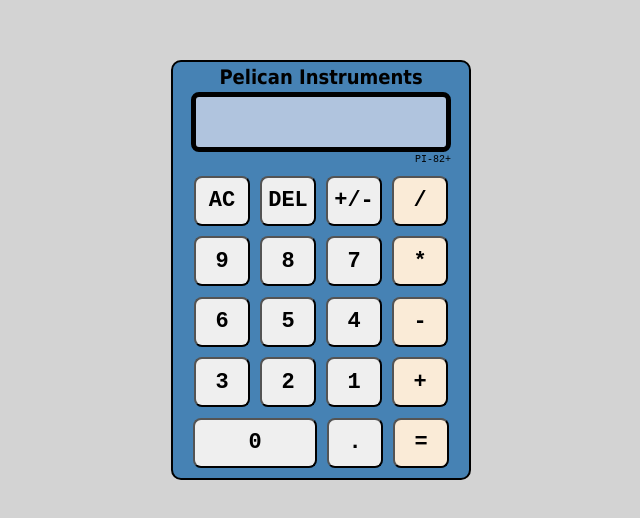
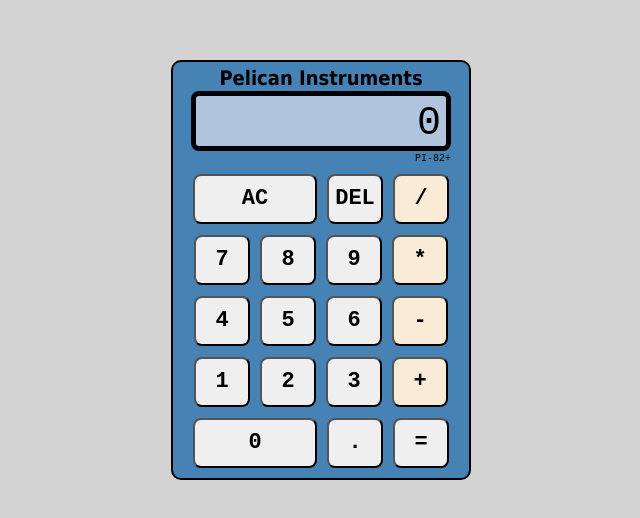
Before and after one commit to sschulte24110/calculator-project, a plain HTML site: page index.html in a window 1280 px wide. Shown: the part 130-648 px from the top of the page, without its empty margins (319-959 px from the left). Drawn offline with Linux system fonts and the light colour scheme.

Commit message:
Addition of basic Math operators to script.js.
Minor changes to css and html.

```diff
--- a/index.html
+++ b/index.html
@@ -8,30 +8,31 @@
 </head>
 <body>
     <!-- <h1 class="title">Calculator</h1> -->
-        <div id="container">
-            <p class="brand">Pelican Instruments</p>
-            <p class="display"></p>
-            <p class="model">PI-82+</p>
-            <div class="buttons">
-                <button class="clear">AC</button>
+        <div class="container">
+            <div class="display-container">
+                <p class="brand">Pelican Instruments</p>
+                <p class="display">0</p>
+                <p class="model">PI-82+</p>
+            </div>
+            <div class="button-container">
+                <button class="clear" data-action="clear">AC</button>
                 <button class="delete">DEL</button>
-                <button class="blank">+/-</button>
-                <button id="operator" class="divide">/</button>
+                <button id="operator" data-action="divide">/</button>
+                <button class="n7">7</button>
+                <button class="n8">8</button>
                 <button class="n9">9</button>
-                <button class="n8">8</button>
-                <button class="n7">7</button>
-                <button id="operator" class="multiply">*</button>
+                <button id="operator" data-action="multiply">*</button>
+                <button class="n4">4</button>
+                <button class="n5">5</button>
                 <button class="n6">6</button>
-                <button class="n5">5</button>
-                <button class="n4">4</button>
-                <button id="operator" class="minus">-</button>
+                <button id="operator" data-action="subtract">-</button>
+                <button class="n1">1</button>
+                <button class="n2">2</button>
                 <button class="n3">3</button>
-                <button class="n2">2</button>
-                <button class="n1">1</button>
-                <button id="operator" class="plus">+</button>
+                <button id="operator" data-action="add">+</button>
                 <button class="n0">0</button>
-                <button class="point">.</button>
-                <button id="operator" class="equals">=</button>
+                <button data-action="decimal">.</button>
+                <button id="equals-key" data-action="calculate">=</button>
             </div>
 
 
--- a/script.js
+++ b/script.js
@@ -0,0 +1,22 @@
+
+// const button = document.querySelectorAll('button');
+//     button.addEventListener('click', )
+
+
+// Operation functions
+const add = (a, b) => a + b;
+const subtract = (a, b) => a - b;
+const multiply = (a, b) => a * b;
+const divide = (a, b) => a / b;
+
+console.log(subtract(9, 3));
+
+// const display = document.querySelector('.display');
+
+// keys.addEventListener('click', e => {
+//     if (e.target.matches('button')) {
+//         const key = e.target
+//         const action = key.dataset.action
+//         const key
+//     }
+// })
--- a/style.css
+++ b/style.css
@@ -16,7 +16,7 @@
     height: 100vh;
 }
 
-#container {
+.container {
     width: 300px;
     height: 420px;
     background-color: steelblue;
@@ -35,9 +35,15 @@
     border: 5px solid black;
     border-radius: 8px;
     text-align: right;
+    font-size: 40px;
 }
-
-.buttons {
+.display-container {
+    display: flex;
+    flex-wrap: wrap;
+    justify-content: center;
+    align-items: center;
+}
+.button-container {
     display: flex;
     flex-wrap: wrap;
     justify-content: center;
@@ -66,6 +72,10 @@
     width: 124px;
 }
 
+.clear {
+    width: 124px;
+}
+
 .model {
     width: 260px;
     text-align: right;
```
